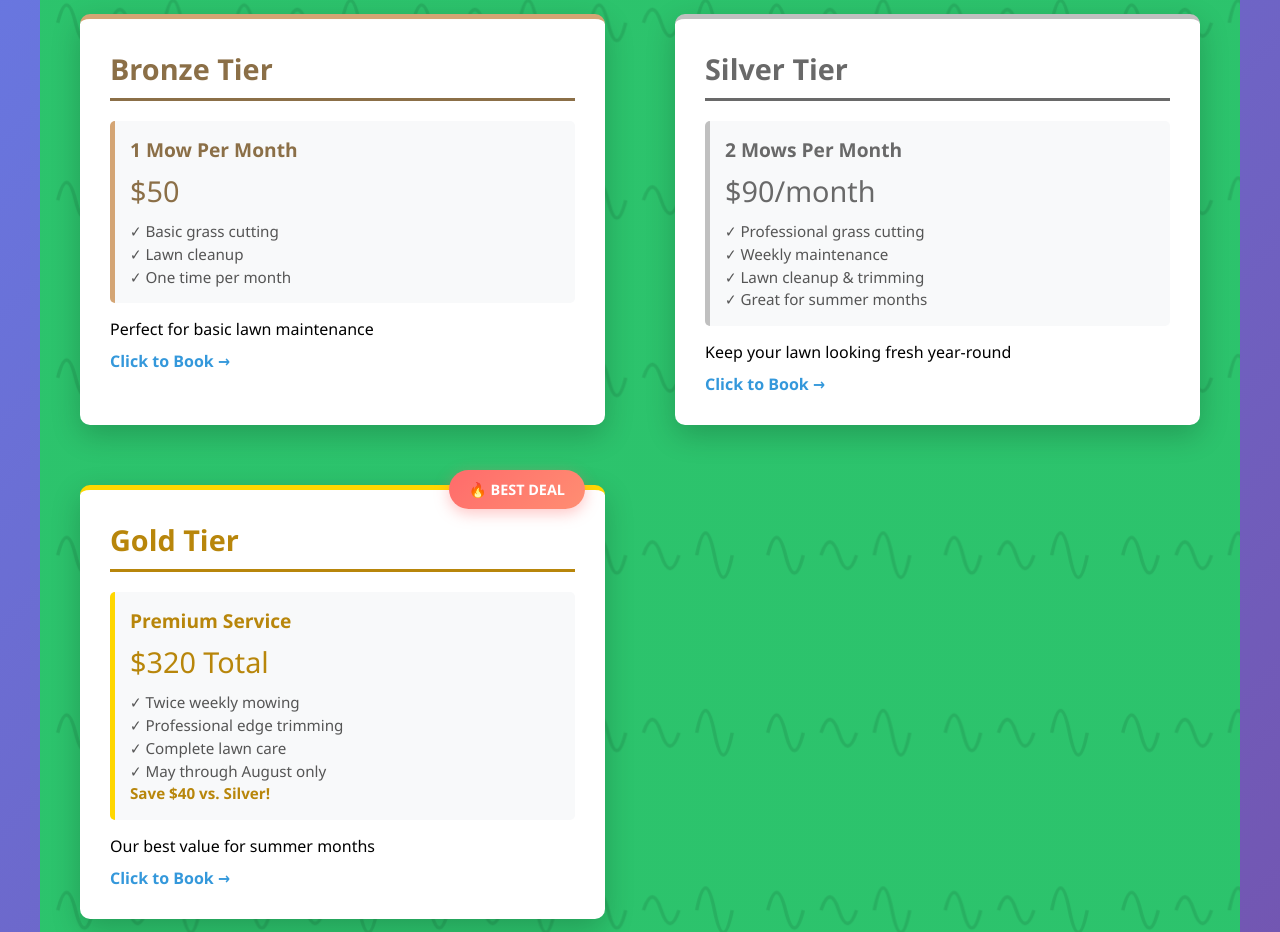
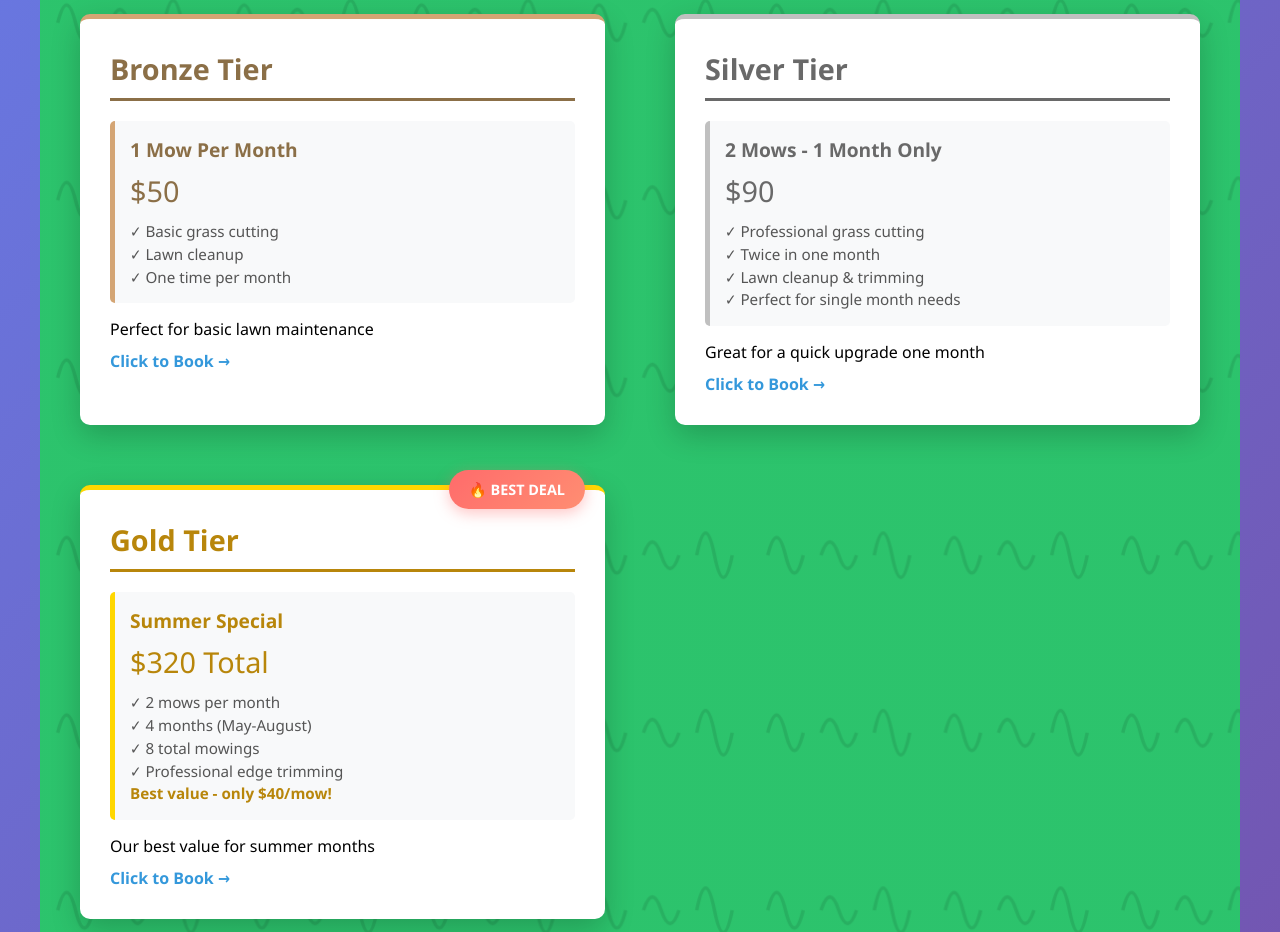
Before and after one commit to cklinck-crypto/cruze-services, a plain HTML site: page index.html in a window 1280 px wide. Shown: the part 527-1459 px from the top of the page. Drawn offline with Linux system fonts and the light colour scheme.

Commit message:
Update service tiers and descriptions in index.html

```diff
--- a/index.html
+++ b/index.html
@@ -375,16 +375,16 @@
                     <div class="service-card-white silver-card" onclick="scrollToContact()">
                         <h2>Silver Tier</h2>
                         <div class="tier silver-tier">
-                            <div class="tier-name">2 Mows Per Month</div>
-                            <div class="tier-price">$90/month</div>
+                            <div class="tier-name">2 Mows - 1 Month Only</div>
+                            <div class="tier-price">$90</div>
                             <div class="tier-description">
                                 ✓ Professional grass cutting<br>
-                                ✓ Weekly maintenance<br>
+                                ✓ Twice in one month<br>
                                 ✓ Lawn cleanup & trimming<br>
-                                ✓ Great for summer months
+                                ✓ Perfect for single month needs
                             </div>
                         </div>
-                        <p>Keep your lawn looking fresh year-round</p>
+                        <p>Great for a quick upgrade one month</p>
                         <p style="color: #3498db; margin-top: 10px; font-weight: bold;">Click to Book →</p>
                     </div>
                 </div>
@@ -394,14 +394,14 @@
                         <div class="best-deal-badge">🔥 BEST DEAL</div>
                         <h2>Gold Tier</h2>
                         <div class="tier gold-tier">
-                            <div class="tier-name">Premium Service</div>
+                            <div class="tier-name">Summer Special</div>
                             <div class="tier-price">$320 Total</div>
                             <div class="tier-description">
-                                ✓ Twice weekly mowing<br>
+                                ✓ 2 mows per month<br>
+                                ✓ 4 months (May-August)<br>
+                                ✓ 8 total mowings<br>
                                 ✓ Professional edge trimming<br>
-                                ✓ Complete lawn care<br>
-                                ✓ May through August only<br>
-                                <strong style="color: #b8860b;">Save $40 vs. Silver!</strong>
+                                <strong style="color: #b8860b;">Best value - only $40/mow!</strong>
                             </div>
                         </div>
                         <p>Our best value for summer months</p>
```
